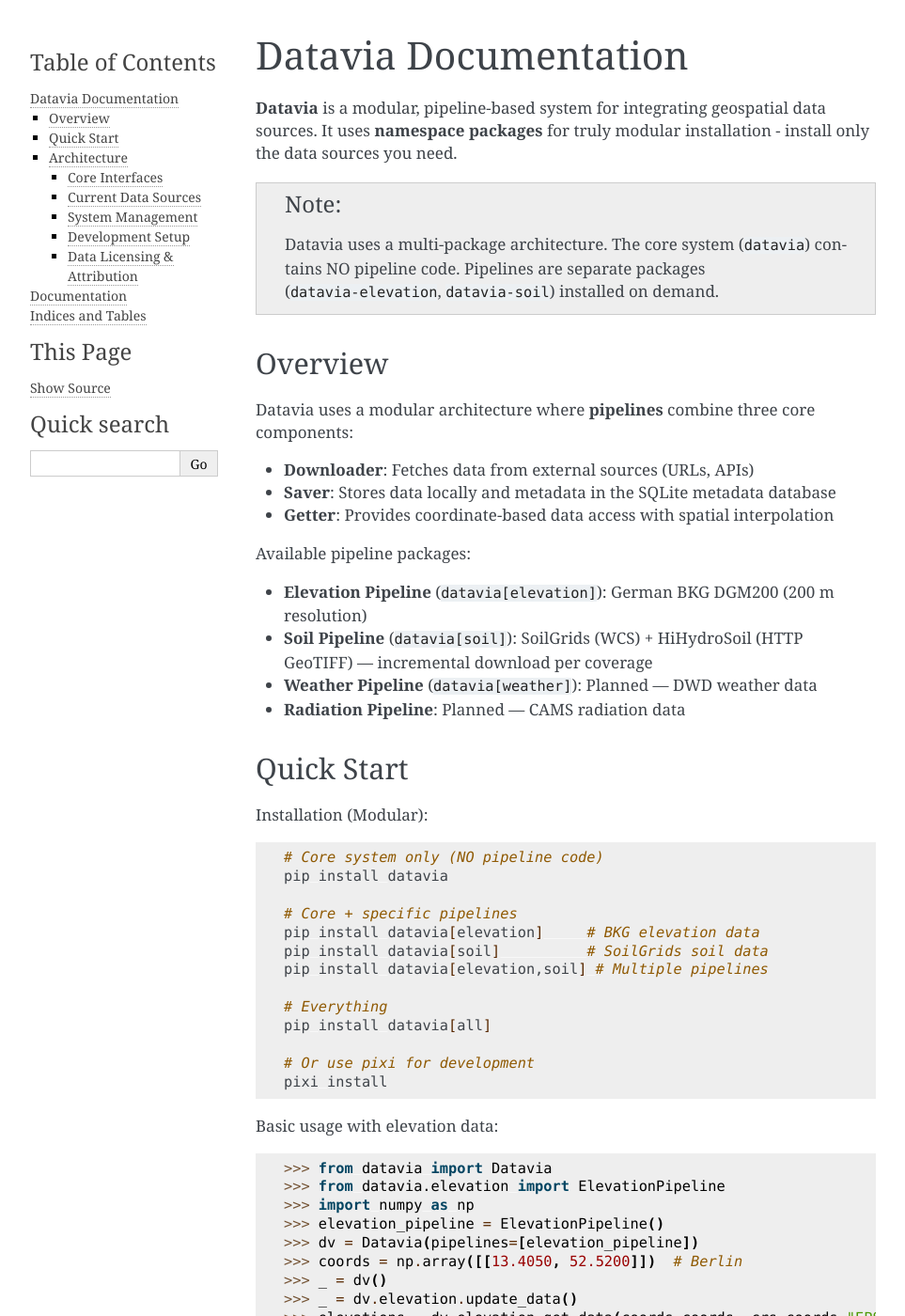
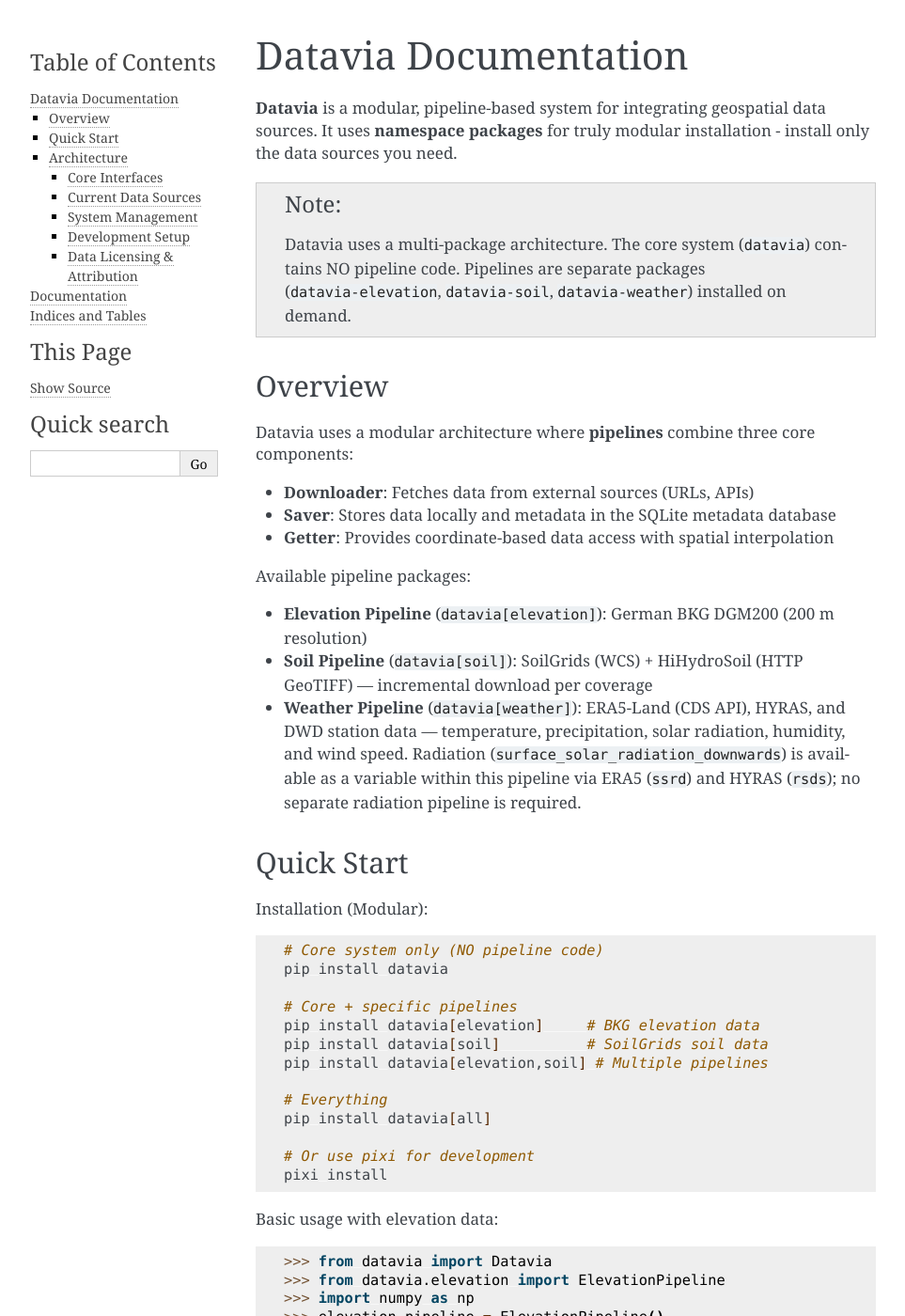
Before and after one commit to tree-d/datavia, a Sphinx documentation site: the page built from docs/index.rst, in a window 1280 px wide and 1400 px high. Shown: the whole window at 94% size, without its empty margins (148-1111 px from the left). Built offline with Sphinx 7.4.7, drawn with Linux system fonts in a browser that asks for light colours.

Commit message:
pipeline listing in docs

```diff
--- a/docs/index.rst
+++ b/docs/index.rst
@@ -4,7 +4,7 @@
 **Datavia** is a modular, pipeline-based system for integrating geospatial data sources. It uses **namespace packages** for truly modular installation - install only the data sources you need.
 
 .. note::
-   Datavia uses a multi-package architecture. The core system (``datavia``) contains NO pipeline code. Pipelines are separate packages (``datavia-elevation``, ``datavia-soil``) installed on demand.
+   Datavia uses a multi-package architecture. The core system (``datavia``) contains NO pipeline code. Pipelines are separate packages (``datavia-elevation``, ``datavia-soil``, ``datavia-weather``) installed on demand.
 
 
 
@@ -21,8 +21,10 @@
 
 * **Elevation Pipeline** (``datavia[elevation]``): German BKG DGM200 (200 m resolution)
 * **Soil Pipeline** (``datavia[soil]``): SoilGrids (WCS) + HiHydroSoil (HTTP GeoTIFF) — incremental download per coverage
-* **Weather Pipeline** (``datavia[weather]``): Planned — DWD weather data
-* **Radiation Pipeline**: Planned — CAMS radiation data
+* **Weather Pipeline** (``datavia[weather]``): ERA5-Land (CDS API), HYRAS, and DWD station data —
+  temperature, precipitation, solar radiation, humidity, and wind speed.
+  Radiation (``surface_solar_radiation_downwards``) is available as a variable within this pipeline
+  via ERA5 (``ssrd``) and HYRAS (``rsds``); no separate radiation pipeline is required.
 
 Quick Start
 -----------
```
